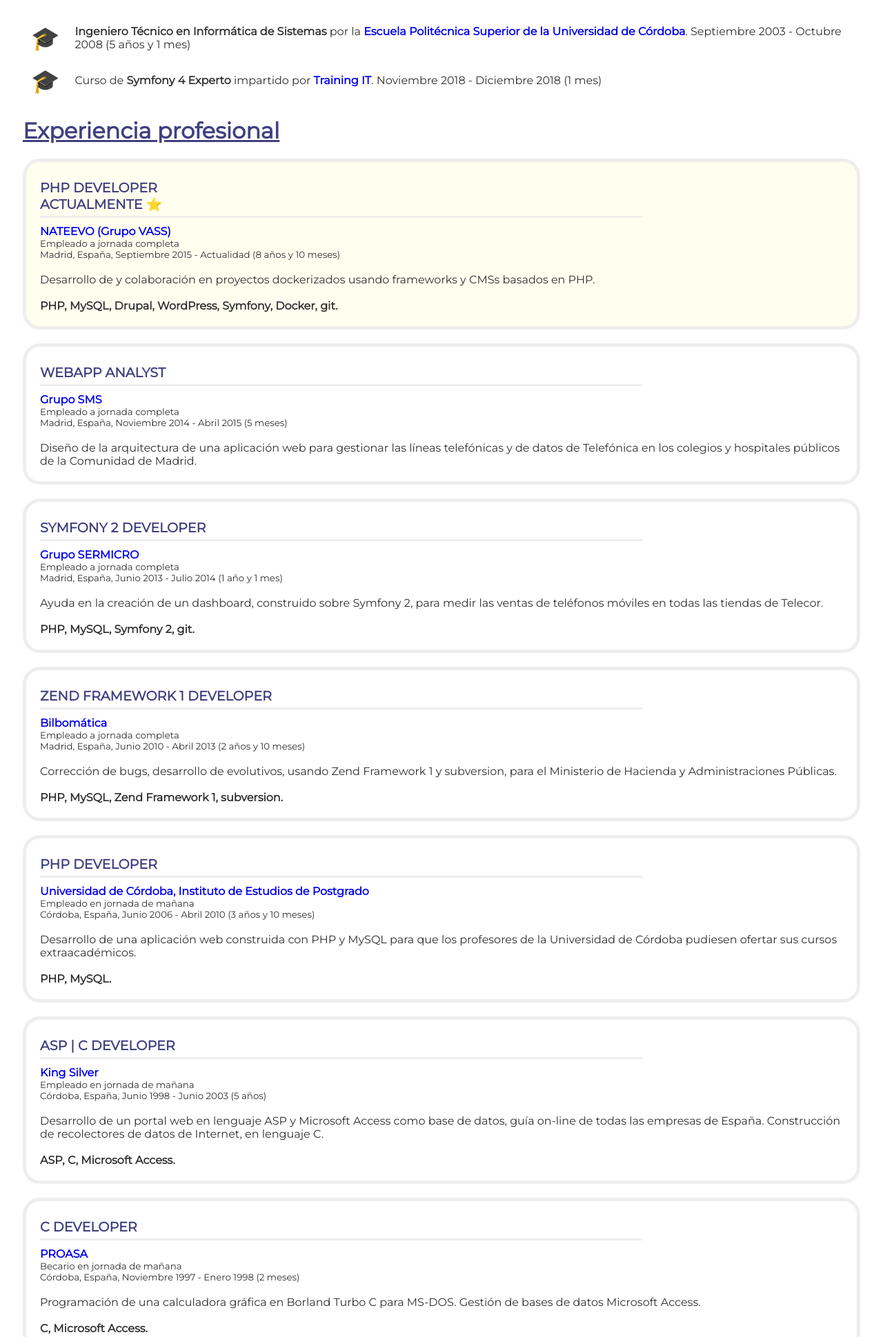
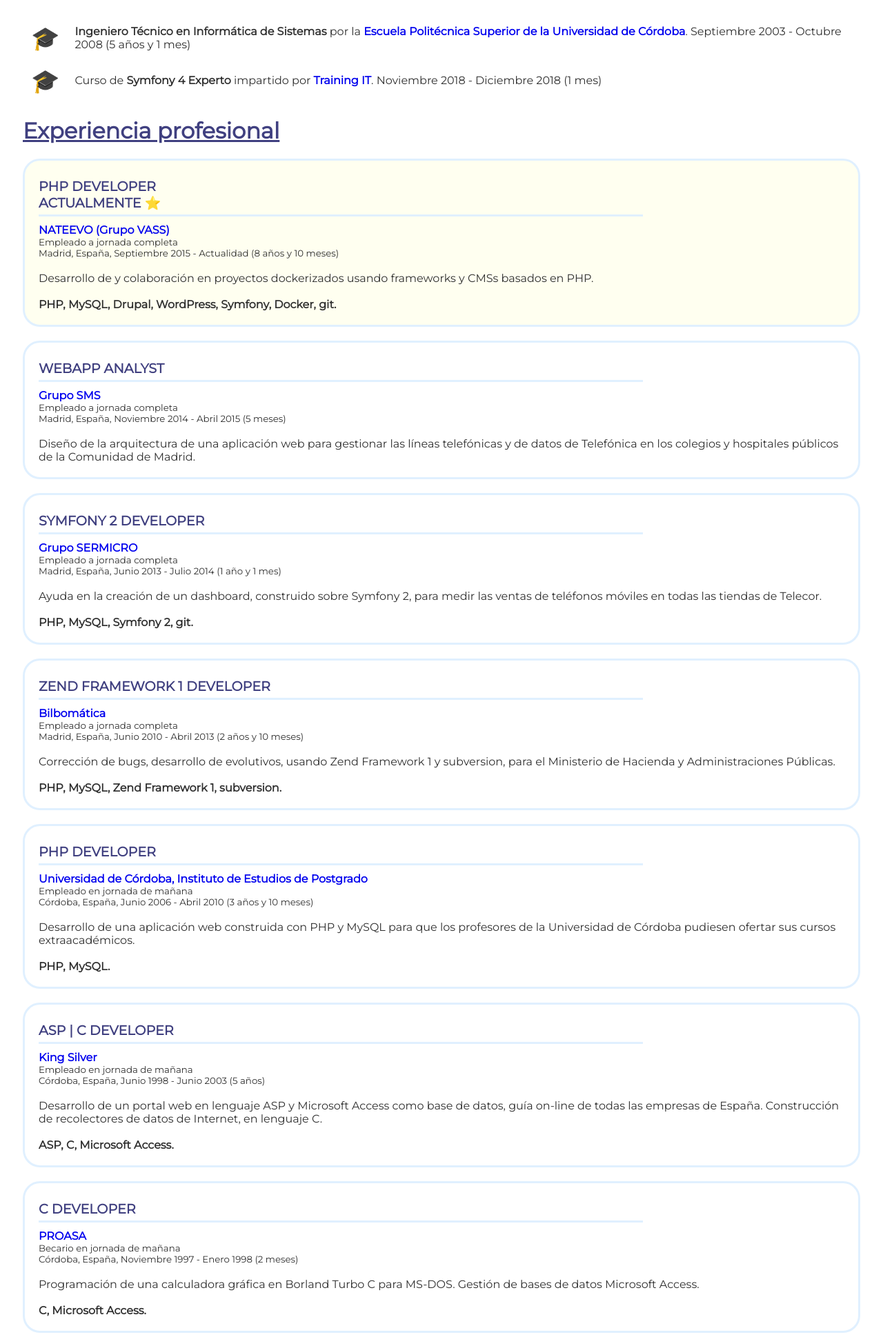
Before and after one commit to richi-rm/website-cv-richi, a PHP site: page / in a window 1280 px wide. Shown: the part 792-2731 px from the top of the page at 69% size. Run offline with PHP 8.4, Linux system fonts and the light colour scheme.

Commit message:
borders and colors

```diff
--- a/css/styles.css
+++ b/css/styles.css
@@ -55,7 +55,7 @@ li {
 .experience {
    padding: 20px;
    border-radius: 25px;
-   border: solid 5px #eee;
+   border: solid 3px #e0f0ff;
    margin-bottom: 20px;
 }
 
@@ -64,7 +64,7 @@ li {
 }
 
 .position {
-   border-bottom: solid 3px #eee;
+   border-bottom: solid 3px #e0f0ff;
    color: #404080;
    font-size: 1.2em;
    font-weight: bold;
```
